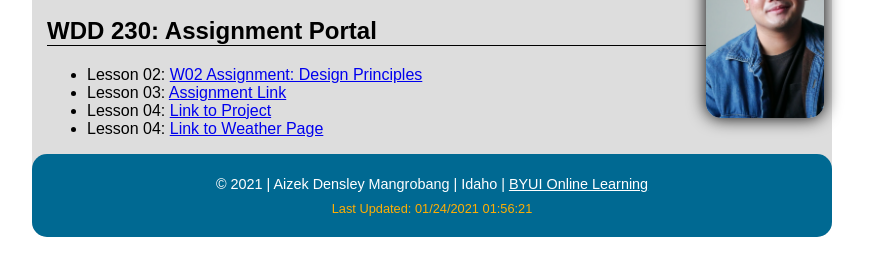
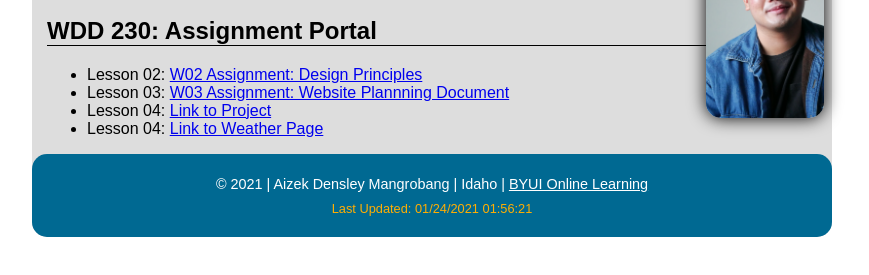
Before and after one commit to aizeky/aizeky.github.io, a plain HTML site: page index.html in a window 1280 px wide. Shown: the part 107-382 px from the top of the page, without its empty margins (208-1077 px from the left). Drawn offline with Linux system fonts and the light colour scheme.

Commit message:
eto na talaga

```diff
--- a/index.html
+++ b/index.html
@@ -20,7 +20,7 @@
             <h2>WDD 230: Assignment Portal</h2>
             <ul>
                 <li>Lesson 02: <a href="Lesson2/design-principles.html">W02 Assignment: Design Principles</a></li>
-                <li>Lesson 03: <a href="#">Assignment Link</a></li>
+                <li>Lesson 03: <a href="Lesson3/index.html">W03 Assignment: Website Plannning Document</a></li>
                 <li>Lesson 04: <a href="#">Link to Project</a></li>
                 <li>Lesson 04: <a href="#">Link to Weather Page</a></li>
             </ul>
```
